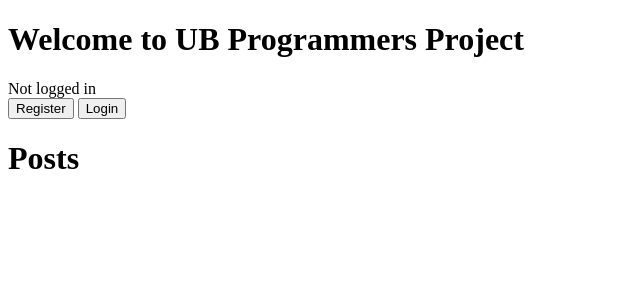
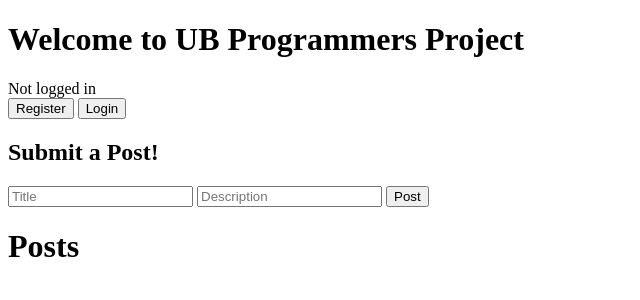
Before and after one commit to kevinzhong930/CSE312Project, a Flask app: page / in a window 1280 px wide. Shown: the top 300 px of the page, without its empty margins (0-640 px from the left). Run offline with Flask 3, Linux system fonts and the light colour scheme; data that the repository does not hold is empty.

Commit message:
Server Updated for Submitting a Post

```diff
--- a/GroupProject/server.py
+++ b/GroupProject/server.py
@@ -148,6 +148,28 @@ def post_history():
 @app.route('/post-likes')
 def likeFunction(postId):
     post = post_collection.find({"postId" : postId})
+    return
+
+@app.route('/post-submission')
+def submitPost():
+    username = ""
+
+    if request.cookies['auth_token']:
+        auth_token = request.cookies['auth_token']
+        for userInfo in user_db.find({}):
+            if bcrypt.checkpw(auth_token.encode(),userInfo['auth_token']):
+                username = userInfo['username']
+                break
+
+    else:
+        response = "Not Logged In"
+        make_response(response)
+        return response
+
+    title = request.form['title']
+    description = request.form['description']
+    post_collection.insert_one({"username" : username,"title" : title, "description" : description, "likes" : 0})
+    #Clear the Submission Sheet after and send a message saying Post was sent!
 
     return
 
--- a/GroupProject/templates/index.html
+++ b/GroupProject/templates/index.html
@@ -59,8 +59,8 @@
 
     <div class="Posts">
 
-        <form id="postSubmission" class="post-form" action="/post-submission" method="POST" style="display: none;">
-            <h2>Login</h2>
+        <form id="postSubmission" class="post-form" action="/post-submission" method="POST">
+            <h2>Submit a Post!</h2>
             <input type="text" name="title" placeholder="Title" required>
             <input type="text" name="description" placeholder="Description" required>
             <button type="submit">Post</button>
```
